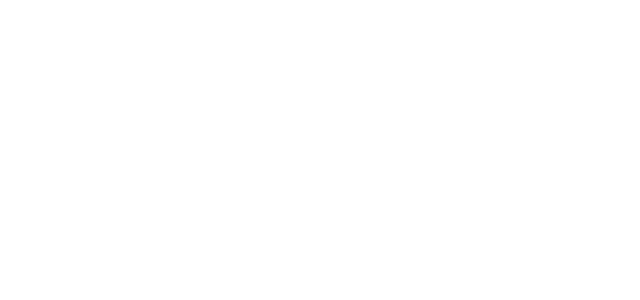
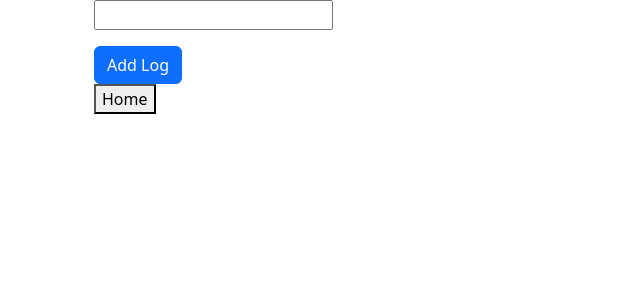
Before and after one commit to alimay17/wealth, an Angular app: page /newLog in a window 1280 px wide. Before the commit this address led to /. Shown: the top 300 px of the page, without its empty margins (0-640 px from the left). Built offline with nearby package versions, Linux system fonts and the light colour scheme.

Commit message:
building basic design scaffold

```diff
--- a/src/app/app-routing.module.ts
+++ b/src/app/app-routing.module.ts
@@ -1,9 +1,14 @@
 import { NgModule } from '@angular/core';
 import { RouterModule, Routes } from '@angular/router';
+
 import { HomeComponent } from './home/home.component';
+import { LandingComponent } from './landing/landing.component';
+import { NewLogComponent } from './new-log/new-log.component';
 
 const routes: Routes = [
   {path: 'home', component: HomeComponent},
+  {path: 'landing', component: LandingComponent},
+  {path: 'newLog', component: NewLogComponent },
 
   // default
   {path: '', redirectTo: '/home', pathMatch: 'full'}
--- a/src/app/app.module.ts
+++ b/src/app/app.module.ts
@@ -9,7 +9,7 @@ import { HomeComponent } from './home/home.component';
 @NgModule({
   declarations: [
     AppComponent,
-    HomeComponent
+    HomeComponent,
   ],
   imports: [
     BrowserModule,
--- a/src/app/home/home.component.html
+++ b/src/app/home/home.component.html
@@ -2,3 +2,11 @@
   <h1 class="display-1">Wealth Home</h1>
   <p class="lead">Welcome to Weather Health otherwise knowns as Wealth because if you haven't got your health you haven't got anything</p>
 </div>
+
+<!-- Login -->
+<div class="container_fluid">
+  <div class="btn-group" role="group">
+    <button type="button" class="btn btn-primary" routerLink="/landing">Login</button>
+    <button type="button" class="btn btn-success"routerLink="/newLog">Create Account</button>
+  </div>
+</div>
--- /dev/null
+++ b/src/app/landing/landing.component.html
@@ -0,0 +1,7 @@
+<div class="container-fluid">
+  <h2>Landing Page</h2>
+  <i>insert graph here for viewing data</i>
+</div>
+<div class="container-fluid">
+  <button type="button" class="btn btn-danger" routerLink="/newLog">Add new Log</button>
+</div>
--- /dev/null
+++ b/src/app/new-log/new-log.component.html
@@ -0,0 +1,11 @@
+<div class="container-fluid">
+  <form action="">
+    <div class="mb-3">
+      <input type="text" name="symptom" id="symptom">
+    </div>
+    <button class="btn btn-primary" type="submit">Add Log</button>
+  </form>
+</div>
+<div class="container">
+  <button type="button">Home</button>
+</div>
```
Also changed, not shown: src/app/landing/landing.component.ts (added, +10 -0 lines), src/app/new-log/new-log.component.ts (added, +10 -0 lines), src/app/landing/landing.component.css (added), src/app/new-log/new-log.component.css (added).
